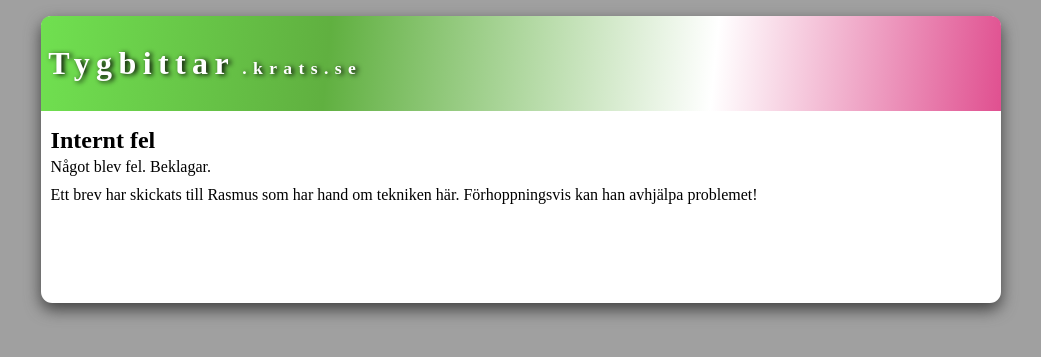
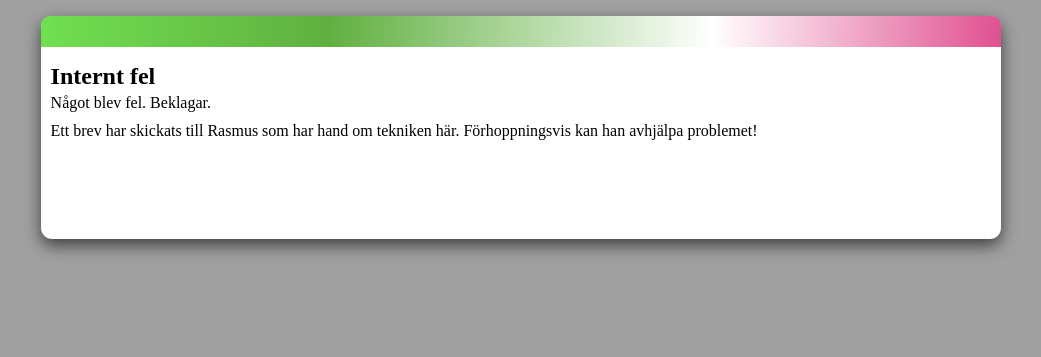
Before and after one commit to kaj/kratsblog, a Django app: page /500 in a window 1280 px wide. Shown: the top 357 px of the page, without its empty margins (119-1160 px from the left). Run offline with Django 3.2, Linux system fonts and the light colour scheme; some libraries are stand-ins or nearby versions.

Commit message:
Site generalisation.
Moved all mention of tygbittar to a setting, so the same code
without any pathing other than a settings/local.py can run
another blog.

```diff
--- a/blog/templates/404.html
+++ b/blog/templates/404.html
@@ -1,6 +1,6 @@
 {% extends "base.html" %}
 
-{% block wholetitle %}404 - Tygbittar{% endblock %}
+{% block wholetitle %}404 - {{sitename}}{% endblock %}
 
 {% block main %}
   <h2>Ingenting här</h2>
--- a/blog/templates/500.html
+++ b/blog/templates/500.html
@@ -2,7 +2,7 @@
 "http://www.w3.org/TR/xhtml1/DTD/xhtml1-transitional.dtd">
 <html xmlns="http://www.w3.org/1999/xhtml">
   <head>
-    <title>500 - Internt fel - Tygbittar</title>
+    <title>500 - Internt fel</title>
     <style type="text/css">
       html, body {
       background: #a0a0a0;
@@ -33,6 +33,7 @@
       padding: 1ex;
       color: white;
       text-shadow: 0.15em 0.05em 0.3em black;
+      height: 1em;
       }
       #header {
       border-radius: 0.6em 0.6em 0 0;
@@ -79,9 +80,7 @@
 
   <body>
     <div id="wrapper">
-      <div id="header">
-	<h1><a href="/">Tygbittar<small>.krats.se</small></a></h1>
-      </div>
+      <div id="header"></div>
       <div id="foowrap">
 	<div id="mainwrap">
 	  <div id="main">
--- a/blog/templates/base.html
+++ b/blog/templates/base.html
@@ -25,7 +25,7 @@
   <body>
     <div id="wrapper">
       <div id="header">
-	<h1><a href="/">Tygbittar<small>.krats.se</small></a></h1>
+	<h1><a href="/">{{sitehead|safe}}</a></h1>
       </div>
       <div id="foowrap">
 	<div id="mainwrap">
@@ -46,9 +46,7 @@
 	  </div>
 	</div>
       </div>
-      <div id="footer">
-	Tygbittar skrivs av Katarina Kaj.
-      </div>
+      <div id="footer">{{byline}}</div>
     </div>
     <script type="text/javascript">kratsbox('.image a', kbconf);</script>
   </body>
--- a/blog/templates/blog/index.html
+++ b/blog/templates/blog/index.html
@@ -1,7 +1,7 @@
 {% extends "base.html" %}
 {% load thumbnail %}
 
-{% block wholetitle %}Tygbittar{% endblock %}
+{% block wholetitle %}{{head|default:sitename}}{% endblock %}
 
 {% block main %}
 {% if head %}
--- a/blog/templates/blog/post_detail.html
+++ b/blog/templates/blog/post_detail.html
@@ -1,7 +1,7 @@
 {% extends "base.html" %}
 {% load thumbnail %}
 
-{% block wholetitle %}{{post.title}} - Tygbittar{% endblock %}
+{% block wholetitle %}{{post.title}} - {{sitename}}{% endblock %}
 
 {% block main %}
   <h2>{{post.title}}</h2>
--- a/blog/views.py
+++ b/blog/views.py
@@ -1,20 +1,24 @@
 # -*- encoding: utf-8 -*-
+from blog.models import Post
+from datetime import datetime
+from django.conf import settings
 from django.shortcuts import get_object_or_404, get_list_or_404, \
     redirect, render
-from blog.models import Post
 from django.template import defaultfilters
-from datetime import datetime
+
+def site_context(request):
+    return settings.SITE
 
 def index(request, year=None, month=None):
     if year:
         all_posts = Post.objects.order_by('posted_time')
         if month:
-            head = u'Tygbittar från %s' % (
+            head = settings.SITE['hfrom'] % (
                defaultfilters.date(datetime(int(year), int(month), 1), arg='F Y'))
             posts = get_list_or_404(all_posts, posted_time__year=year,
                                     posted_time__month=month)
         else:
-            head = u'Tygbittar från %s' % year
+            head = settings.SITE['hfrom'] % year
             posts = get_list_or_404(all_posts, posted_time__year=year)
     else:
         head = None
```
Also changed, not shown: settings/defaults.py (+9 -2 lines).
